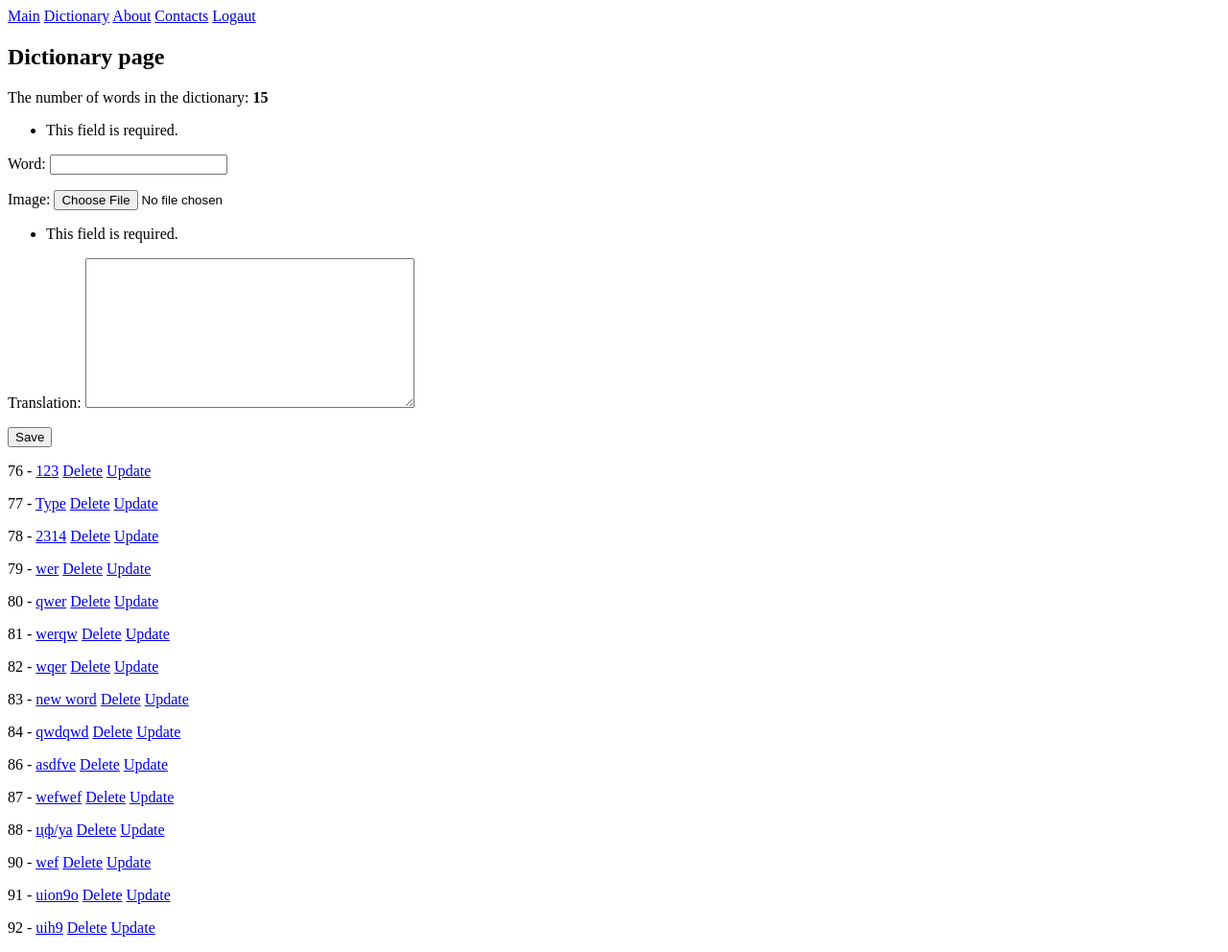
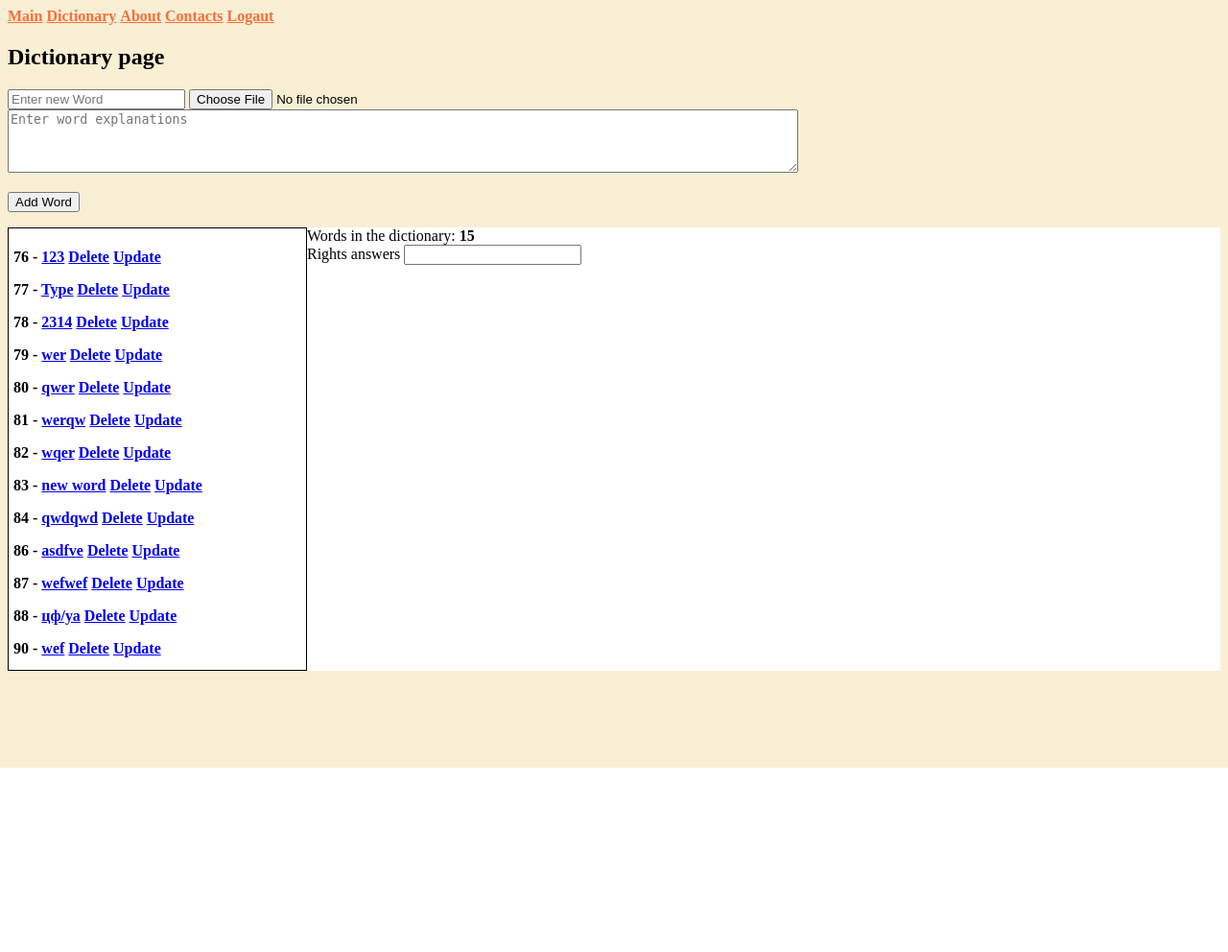
Before and after one commit to vadym-drok/WordCardsWeb, a Django app: page /dictionary/ in a window 1280 px wide. Shown: the whole page at 96% size. After the commit the page ends 800 px from the top, so only its background shows below. Run offline with Django 3.2, Linux system fonts and the light colour scheme; a user stored in the database is signed in; data comes from the database, SQL or seed files in the repository; both versions use the stored data as it was after the commit.

Commit message:
test_bootstrap

```diff
--- a/WordCardsWeb/WordCardsWeb/settings.py
+++ b/WordCardsWeb/WordCardsWeb/settings.py
@@ -124,7 +124,7 @@ STATIC_URL = '/static/'
 MEDIA_URL = '/images/'
 
 STATICFILES_DIRS = [
-    BASE_DIR / ''
+    BASE_DIR / 'static'
 ]
 
 MEDIA_ROOT = BASE_DIR / 'images'
--- a/WordCardsWeb/main/forms.py
+++ b/WordCardsWeb/main/forms.py
@@ -3,6 +3,19 @@ from django import forms
 from .models import Word
 
 class WordModelForm(forms.ModelForm):
+    word = forms.CharField(widget=forms.TextInput(attrs={"placeholder": "Enter new Word"}))
+    translation = forms.CharField(
+        required=False,
+
+        widget=forms.Textarea(
+            attrs={
+                "placeholder": "Enter word explanations",
+                'class': "taxt_area_form",
+                'rows':4,
+                'cols': 100,
+                }
+            )
+        )
     class Meta:
         model = Word
         fields = [
--- a/WordCardsWeb/main/models.py
+++ b/WordCardsWeb/main/models.py
@@ -3,11 +3,10 @@ from django.urls import reverse
 
 class Word(models.Model):
     word = models.CharField(max_length=200)
-    # image = models.ImageField(null=True, blank=True) #, upload_to='images/'
     image = models.ImageField(
     upload_to='../images/', default='../images/default.jpg', blank=True
     )
-    translation = models.TextField()
+    translation = models.CharField(max_length=500)
 
     def __str__(self):
         return self.word
--- a/WordCardsWeb/main/templates/main/base.html
+++ b/WordCardsWeb/main/templates/main/base.html
@@ -1,11 +1,15 @@
+{% load static %}
+
 <!DOCTYPE html>
 <html lang="en">
 <head>
     <meta charset="UTF-8">
+    <link rel="stylesheet" type= "text/css" href="{% static '/css/styles.css' %}">
     <title>WordCardsWeb</title>
 </head>
 <body>
-
+    <!-- Nav Bar -->
+    <div class="">
     {% if user.is_authenticated %}
 
       {% include 'main/nav_bar.html' %}
@@ -21,10 +25,6 @@
         </div>
     </nav>
     {% endif  %}
-
-
-
-
-
+    </div>
 </body>
 </html>
--- a/WordCardsWeb/main/templates/main/dictionary.html
+++ b/WordCardsWeb/main/templates/main/dictionary.html
@@ -1,25 +1,38 @@
+{% extends 'main/base.html' %}
+{% block content %}
 
+<h2> Dictionary page </h2>
 
-{% extends 'main/base.html' %}
-
-
-{% block content %}
-<h2> Dictionary page </h2>
-<p>The number of words in the dictionary: <b>{{ len_dict }}</b></p>
 
 <form action="." method="POST" enctype="multipart/form-data">
     {% csrf_token %}
-    {{ form1.as_p }}
-    <input type="submit" value="Save" />
+    {{ form1.word }}
+    {{ form1.image }}
+    {{ form1.translation }}
+    <p><input type="submit" value="Add Word" /></p>
 </form>
 
-{% for instance in object_list %}
-<p>{{ instance.id }} - <a href="{{ instance.get_absolute_url }}">{{ instance.word }}</a>
-  <a href="{% url 'word-delete' instance.pk %}">Delete</a>
-  <a href="{% url 'word-update' instance.pk %}">Update</a>
-</p>
+    <div class="dic_main_section">
+      <div class="dic_list">
+        {% for instance in object_list %}
+          <p>{{ instance.id }} - <a href="{{ instance.get_absolute_url }}">{{ instance.word }}</a>
+          <a href="{% url 'word-delete' instance.pk %}">Delete</a>
+          <a href="{% url 'word-update' instance.pk %}">Update</a>
+        </p>
+        {% endfor %}
+      </div>
+      <div class="">
+        <div class="">
+          Words in the dictionary: <b>{{ len_dict }}</b>
+        </div>
+        <div class="">
+          Rights answers
+          <input type="text" name="right_number" />
+        </div>
+      </div>
+    </div>
 
-{% endfor %}
 
 {% endblock  %}
 <!-- <a href="{% url 'word-create' %}">Add new Word</a> -->
+  <!-- {{ form1.as_p }} -->
--- a/WordCardsWeb/main/templates/main/main_page.html
+++ b/WordCardsWeb/main/templates/main/main_page.html
@@ -2,7 +2,7 @@
 
 {% block content %}
 
-<p>Main Page</p>
+<p class="test_style">Main Page</p>
 
 
 {% for instance in object %}
@@ -14,6 +14,6 @@
 </p>
 {% endfor %}
 
-<a href="{% url 'main' %}">New Word</a>
+<a href="{% url 'main' %}">Random Word</a>
 
 {% endblock  %}
--- a/WordCardsWeb/main/templates/main/nav_bar.html
+++ b/WordCardsWeb/main/templates/main/nav_bar.html
@@ -1,11 +1,10 @@
+
 <nav>
-    <div >
-
-        <a href="{% url 'main' %}">Main</a>
-        <a href="{% url 'dictionary' %}">Dictionary</a>
-        <a href="{% url 'about' %}">About</a>
-        <a href="{% url 'contacts' %}">Contacts</a>
-        <a href="{% url 'logout' %}">Logaut</a>
-
+    <div class="nav_bar">
+        <a class="nav_bar_link" href="{% url 'main' %}">Main</a>
+        <a class="nav_bar_link" href="{% url 'dictionary' %}">Dictionary</a>
+        <a class="nav_bar_link" href="{% url 'about' %}">About</a>
+        <a class="nav_bar_link" href="{% url 'contacts' %}">Contacts</a>
+        <a class="nav_bar_link" href="{% url 'logout' %}">Logaut</a>
     </div>
 </nav>
--- a/WordCardsWeb/main/urls.py
+++ b/WordCardsWeb/main/urls.py
@@ -26,7 +26,7 @@ urlpatterns = [
     path('register/', MyRegisterView.as_view(), name='register'),
     path('login/', MyLoginView.as_view(), name='login'),
 
-    path('ubaut/', AboutView.as_view(), name='about'),
+    path('abaut/', AboutView.as_view(), name='about'),
     path('contacts/', ContactsView.as_view(), name='contacts'),
     path('dictionary/', list_and_create, name='dictionary'),
 
--- /dev/null
+++ b/WordCardsWeb/static/css/styles.css
@@ -0,0 +1,29 @@
+body {
+  background-color: #F8EFD4;
+}
+
+
+.dic_main_section {
+  background-color: #fff;
+  display: flex;
+  flex-direction: row;
+}
+
+.dic_list {
+  color: #000;
+  font-weight: bold;
+  overflow: scroll; /* Добавляем полосы прокрутки */
+  width: 300px; /* Ширина блока */
+  height: 450px; /* Высота блока */
+  padding: 5px; /* Поля вокруг текста */
+  border: solid 1px black; /* Параметры рамки */
+}
+
+.nav_bar {
+
+}
+
+.nav_bar_link {
+  font-weight: bold;
+  color: #fb6d3a;
+}
```
Also changed, not shown: WordCardsWeb/db.sqlite3, WordCardsWeb/images/1_mk1-6aYaf_Bes1E3Imhc0A_05RyeuF.jpeg (added), WordCardsWeb/images/1_mk1-6aYaf_Bes1E3Imhc0A_7bcMWID.jpeg (added), WordCardsWeb/images/1_mk1-6aYaf_Bes1E3Imhc0A_glAyXAu.jpeg (added), WordCardsWeb/images/1_mk1-6aYaf_Bes1E3Imhc0A_iVJ9XMl.jpeg (added), WordCardsWeb/images/Tesla-Roadster-2020-1024-03.jpg (added), WordCardsWeb/images/index.html_-_my-resume_-_Visual_Studio_Code_006.png (added), WordCardsWeb/main/migrations/0010_alter_word_translation.py (added), WordCardsWeb/static/main.js (added).
